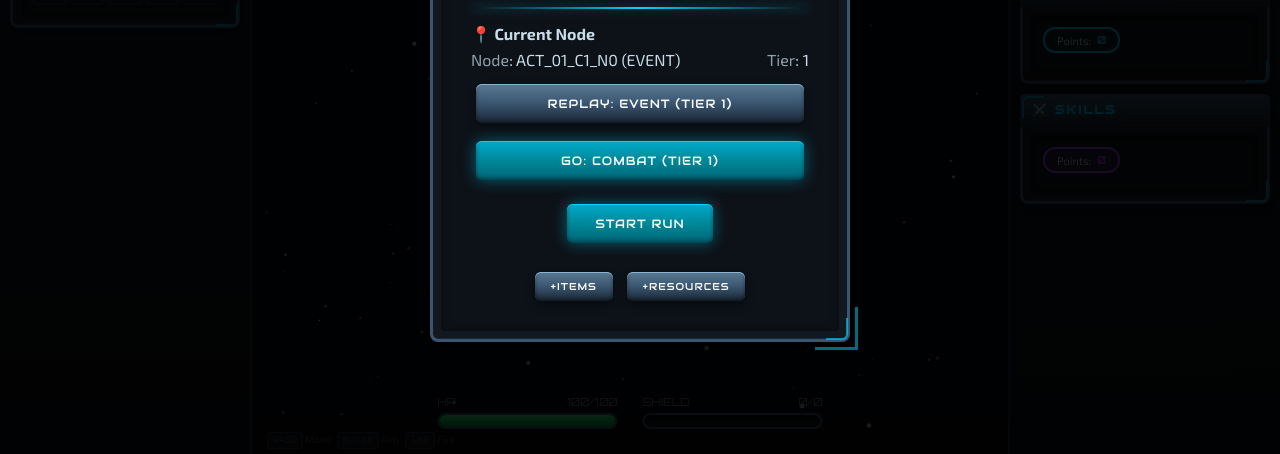
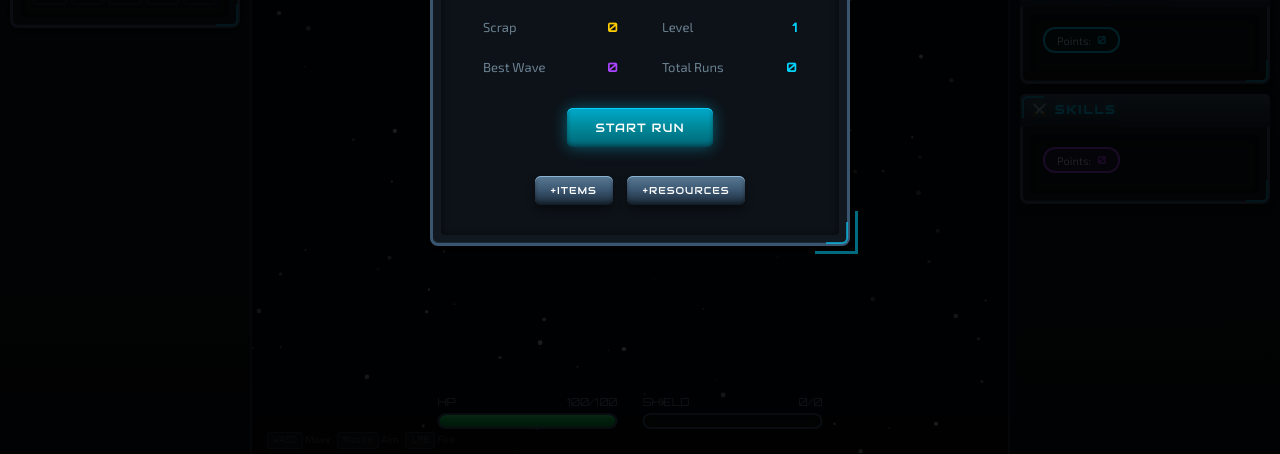
Before and after one commit to M4nfr41D-spec/TESTBONZOOKAA, a plain HTML site: page index.html in a window 1280 px wide. Shown: the part 346-800 px from the top of the page. Drawn offline with Linux system fonts and the light colour scheme; no server answers.

Commit message:
Add files via upload

```diff
--- a/index.html
+++ b/index.html
@@ -846,16 +846,6 @@ html, body {
           <div class="modal-stat"><span class="label">Best Wave</span><span class="value purple" id="startWave">0</span></div>
           <div class="modal-stat"><span class="label">Total Runs</span><span class="value" id="startRuns">0</span></div>
         </div>
-
-        <div class="glow-divider"></div>
-        <div style="margin: 10px 0 14px; text-align:left;">
-          <div style="font-weight:700; margin-bottom:6px;">📍 Current Node</div>
-          <div style="display:flex; justify-content:space-between; gap:10px;">
-            <div><span style="opacity:0.7;">Node</span>: <span id="startNodeName">—</span></div>
-            <div><span style="opacity:0.7;">Tier</span>: <span id="startNodeTier">—</span></div>
-          </div>
-          <div style="margin-top:10px; display:flex; flex-direction:column; gap:8px;" id="startNodeOptions"></div>
-        </div>
         <button class="btn primary" onclick="Game.start()">START RUN</button>
         <br><br>
         <button class="btn small" onclick="Game.debugAddItems()">+Items</button>
--- a/main.js
+++ b/main.js
@@ -42,10 +42,11 @@ const Game = {
     // Load save
     Save.load();
 
-    // Init persistent map layer (acts/clusters/nodes)
-    try { MapMeta.init(); } catch (e) { console.error('MapMeta.init failed', e); }
 
-    // Initialize systems
+
+// Init persistent map layer (acts/clusters/nodes)
+try { MapMeta.init(); } catch (e) { console.warn("MapMeta init failed", e); }
+// Initialize systems
     Input.init(this.canvas);
     UI.init();
 
@@ -85,7 +86,8 @@ const Game = {
         y: Math.random() * this.canvas.height,
         size: Math.random() * 2 + 0.5,
         speed: Math.random() * 40 + 15,
-        brightness: Math.random() * 0.5 + 0.3
+        brightness: Math.random() * 0.5 + 0.3,
+        parallax: Math.random() * 0.18 + 0.07
       });
     }
   },
@@ -166,14 +168,29 @@ const Game = {
   },
 
   updateStars(dt) {
+    // Player-tied parallax (removes forced "scroll map" feeling)
+    // Stars move opposite to player delta; tiny ambient drift keeps space alive.
+    const p = State.player;
+    const prev = this._prevP || { x: p.x, y: p.y };
+    const dx = p.x - prev.x;
+    const dy = p.y - prev.y;
+    this._prevP = { x: p.x, y: p.y };
+
+    const ambient = 6; // px/sec
     for (const s of this.stars) {
-      s.y += s.speed * dt;
-      if (s.y > this.canvas.height) {
-        s.y = 0;
-        s.x = Math.random() * this.canvas.width;
-      }
+      const par = s.parallax ?? 0.15; // 0.08..0.25 typical
+      s.x -= dx * par;
+      s.y -= dy * par;
+      s.y += ambient * dt * par;
+
+      // Wrap
+      if (s.x < 0) s.x += this.canvas.width;
+      if (s.x > this.canvas.width) s.x -= this.canvas.width;
+      if (s.y < 0) s.y += this.canvas.height;
+      if (s.y > this.canvas.height) s.y -= this.canvas.height;
     }
   },
+
 
   drawStars() {
     for (const s of this.stars) {
@@ -326,20 +343,6 @@ const Game = {
     document.getElementById('startLevel').textContent = State.meta.level;
     document.getElementById('startWave').textContent = State.meta.highestWave;
     document.getElementById('startRuns').textContent = State.meta.totalRuns;
-
-
-    // Current node info + available connections
-    try {
-      const node = MapMeta.getCurrentNode?.() || null;
-      const nameEl = document.getElementById('startNodeName');
-      const tierEl = document.getElementById('startNodeTier');
-      if (nameEl) nameEl.textContent = node ? `${node.id} (${node.type})` : '—';
-      if (tierEl) tierEl.textContent = node ? node.tier : '—';
-      this.renderNodeOptions();
-    } catch (e) {
-      console.warn('Node info render failed:', e);
-    }
-
   },
 
   showModal(id) {
@@ -348,71 +351,6 @@ const Game = {
 
   hideModal(id) {
     document.getElementById(id)?.classList.remove('active');
-  },
-
-  renderNodeOptions() {
-    const container = document.getElementById('startNodeOptions');
-    if (!container) return;
-
-    const cur = MapMeta.getCurrentNode?.();
-    const connected = cur ? MapMeta.getConnected(cur.id) : [];
-
-    container.innerHTML = '';
-
-    // current node button (replay)
-    if (cur) {
-      const btn = document.createElement('button');
-      btn.className = 'btn';
-      btn.textContent = `Replay: ${cur.type} (Tier ${cur.tier})`;
-      btn.onclick = () => this.selectNode(cur.id);
-      container.appendChild(btn);
-    }
-
-    for (const n of connected) {
-      if (!n) continue;
-      const btn = document.createElement('button');
-      btn.className = 'btn primary';
-      btn.textContent = `Go: ${n.type} (Tier ${n.tier})`;
-      btn.onclick = () => this.selectNode(n.id);
-      container.appendChild(btn);
-    }
-
-    if (!cur) {
-      const note = document.createElement('div');
-      note.style.opacity = '0.8';
-      note.textContent = 'No node selected.';
-      container.appendChild(note);
-    }
-  },
-
-  selectNode(nodeId) {
-    const ok = MapMeta.setCurrentNode?.(nodeId);
-    if (!ok) {
-      this.announce?.('Node locked', 'bad');
-      return;
-    }
-    Save.save?.();
-    this.updateStartModal();
-    this.announce?.('Node selected', 'good');
-  },
-
-  enterPortal() {
-    // Called when player touches portal pickup after boss
-    try {
-      const nodeId = State.run.pendingNodeClear;
-      if (nodeId) {
-        MapMeta.markCleared(nodeId);
-      }
-      Save.save();
-
-      // Return to base/start modal
-      this.announce('Node cleared — returning to base', 'good');
-      this.toMenu();
-    } catch (e) {
-      console.error('enterPortal failed', e);
-      // fallback: at least go to menu
-      this.toMenu();
-    }
   },
 
   // ========== DEBUG ==========
```
